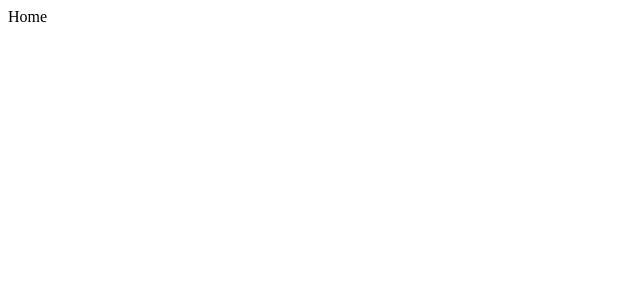
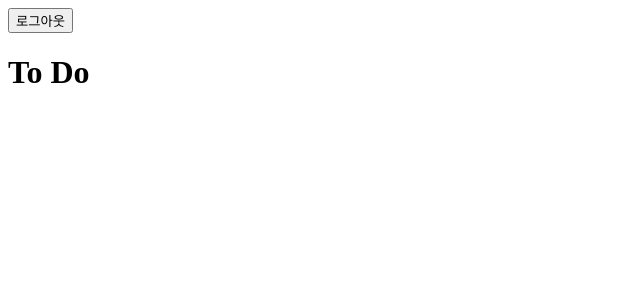
Before and after one commit to dannyp0930/wanted-pre-onboarding-challenge-fe-1, a React (Create React App) app: page / in a window 1280 px wide. Shown: the top 300 px of the page, without its empty margins (0-640 px from the left). Built offline with nearby package versions, Linux system fonts and the light colour scheme; sample sign-in values are in the browser's storage.

Commit message:
FEAT: 로그아웃

```diff
--- a/src/routes/Home/index.tsx
+++ b/src/routes/Home/index.tsx
@@ -1,10 +1,24 @@
 import React from "react";
-import { Navigate } from "react-router-dom";
+import { Navigate, useNavigate } from "react-router-dom";
 
 function Home() {
+  const navigate = useNavigate();
   const accesstoken = localStorage.getItem("accesstoken");
+  function handleClick() {
+    localStorage.removeItem("accesstoken");
+    navigate('/auth');
+  }
   return (
-    <>{accesstoken ? <div>Home</div> : <Navigate to="/auth"></Navigate>}</>
+    <>
+      {accesstoken ? (
+        <div>
+          <button onClick={handleClick}>로그아웃</button>
+          <h1>To Do</h1>
+        </div>
+      ) : (
+        <Navigate to="/auth"></Navigate>
+      )}
+    </>
   );
 }
 
```
